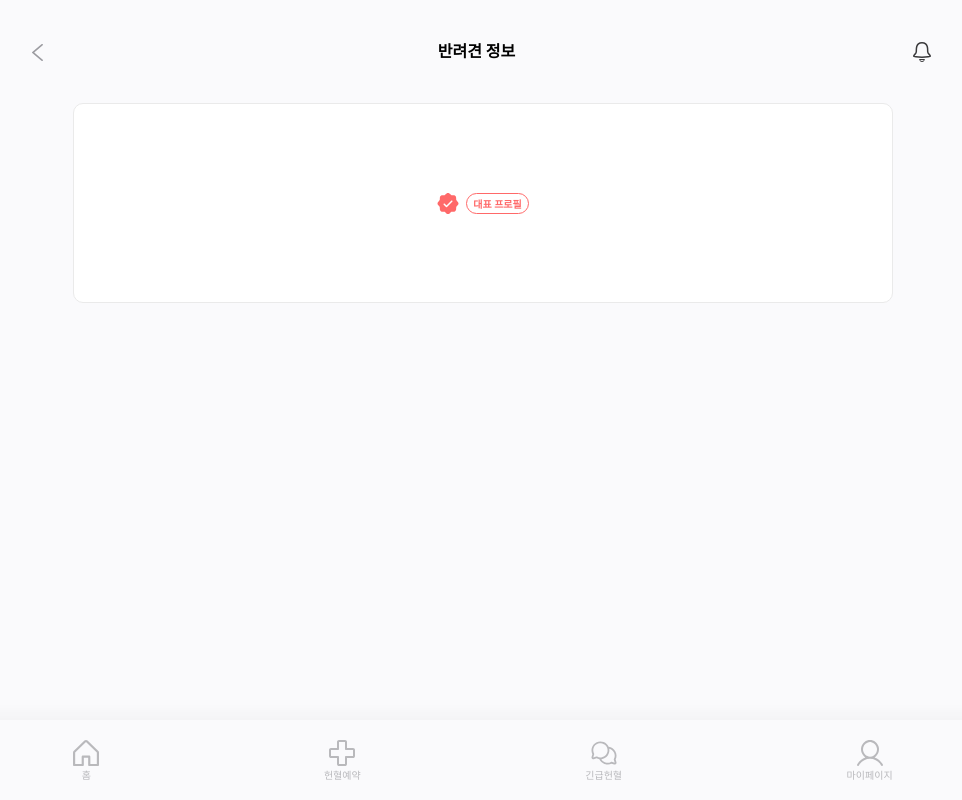
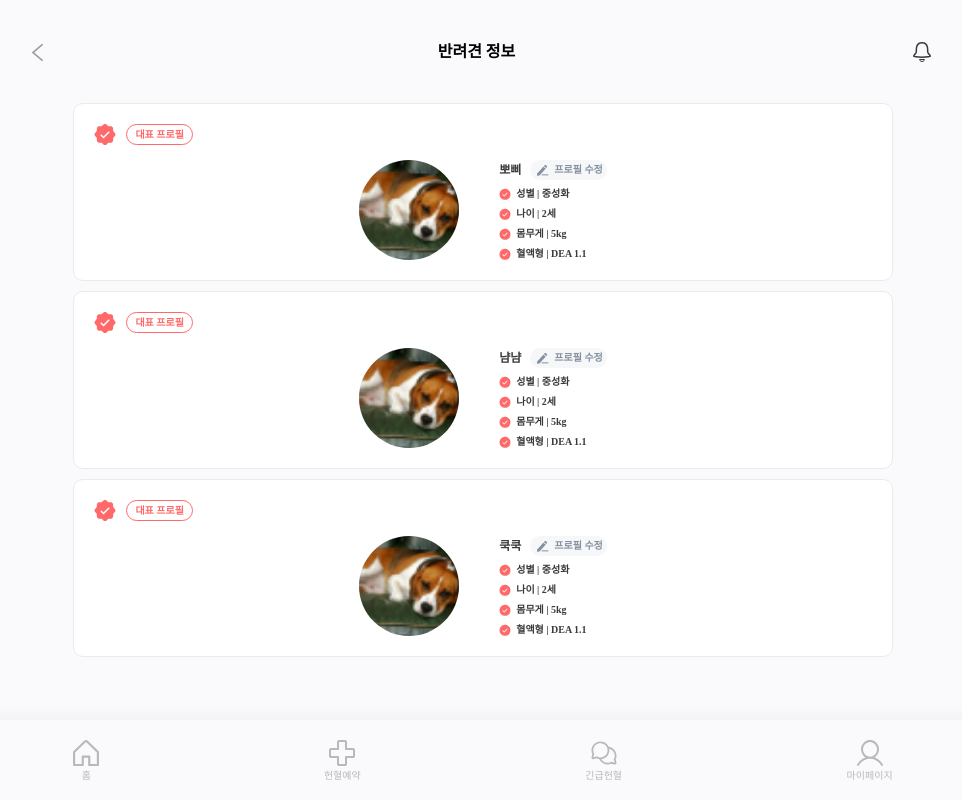
Before and after one commit to LikeLion-at-DGU/2024-hackathon-3-sharedog-frontend, a React (Vite) app: page /petinfo in a window 1280 px wide. Shown: the whole page, without its empty margins (157-1119 px from the left). Built offline with nearby package versions, Linux system fonts and the light colour scheme; no server answers.

Commit message:
feat:반려견 정보 등록 페이지 완성

```diff
--- a/src/components/myPageComponent/PetInfoCard.jsx
+++ b/src/components/myPageComponent/PetInfoCard.jsx
@@ -1,44 +1,45 @@
+import React from "react";
 import styled from "styled-components";
-import CheckMyPageSVG from "../../assets/icons/checkMyPage.svg?react"; // SVG 파일 가져오기
-import Check2MyPageSVG from "../../assets/icons/check2MyPage.svg?react"; // SVG 파일 가져오기
+import CheckMyPageSVG from "../../assets/icons/checkMyPage.svg?react";
+import Check2MyPageSVG from "../../assets/icons/check2MyPage.svg?react";
+import EditMyPageSVG from "../../assets/icons/editMyPage.svg?react"; // SVG 파일 가져오기
+import { useNavigate } from "react-router-dom"; // useNavigate 훅 가져오기
+import dummyPetInfo from "../../data/dummyPetInfo"; // 더미 데이터 가져오기
 
 export const Wrapper = styled.div`
   display: flex;
   justify-content: center;
   align-items: center;
   width: 100%;
-  height: 25vh;
   font-size: 20px;
   font-family: SUIT, sans-serif;
   font-weight: 800;
   flex-direction: column;
   margin: 3px;
+  gap: 10px;
 `;
 
 export const PetInfoBox = styled.div`
   width: 80%;
-  height: 25vh;
   display: flex;
-  justify-content: center;
-  align-items: center;
+  flex-direction: column; // Ensuring content stacks vertically
   border-radius: 10px;
   border: 1px solid var(--Color-Gray-Gray01, #eaeaea);
   background: #fff;
+  padding: 20px; // Added padding for spacing
+  gap: 15px; // Gap between elements
 `;
 
 export const MainProfileBox = styled.div`
-  display: inline-flex;
-  justify-content: center;
-  align-items: center;
-  gap: 7px;
+  display: flex;
+  gap: 10px;
 `;
 
 export const MainProfile = styled.div`
   display: flex;
-  padding: 2px 6px;
+  padding: 4px 8px; // Adjusted padding
   justify-content: center;
   align-items: center;
-  gap: 10px;
   border-radius: 30px;
   border: 0.5px solid var(--Red-Red04, #ff6969);
   background: #fff;
@@ -46,38 +47,132 @@ export const MainProfile = styled.div`
   color: var(--Red-Red04, #ff6969);
   font-family: SUIT;
   font-size: 10px;
-  font-style: normal;
   font-weight: 600;
-  line-height: normal;
+`;
+
+export const InfoTextBox = styled.div`
+  display: flex;
+  flex-direction: row; // Elements arranged horizontally
+  align-items: center;
+  justify-content: center;
+  gap: 40px;
 `;
 
 export const PetImg = styled.div`
   display: flex;
-  justify-content: flex-end;
+  justify-content: center;
   align-items: center;
-  border-radius: 194.199px;
+  overflow: hidden; // Ensures the image fits within the border-radius
+  width: 100px; // Set a fixed size for the image container
+  height: 100px;
+  border-radius: 50%; // Make it circular
   background: var(--Gray-White, #fff);
+
+  img {
+    width: 100%;
+    height: 100%;
+    object-fit: cover; // Ensures the image covers the container
+  }
+`;
+
+export const InfoList = styled.div`
+  display: flex;
+  flex-direction: column;
+  gap: 8px;
+
+  color: var(--Gray-Gray03, #3a3a3c);
+  font-family: SUIT;
+  font-size: 10px;
+  font-weight: 600;
 `;
 
 export const NameBox = styled.div`
   display: flex;
-  align-items: flex-start;
+  align-items: center;
+  flex-direction: row;
   gap: 9px;
-  align-self: stretch;
+  font-size: 12px;
+  font-weight: bold;
+`;
+
+export const InfoListDetail = styled.div`
+  display: flex;
+  align-items: center;
+  gap: 5px;
+  font-size: 10px;
+  color: var(--Gray-Gray03, #3a3a3c);
+`;
+
+export const Editbtn = styled.button`
+  display: flex;
+  align-items: center;
+  padding: 2px 4px;
+  justify-content: center; /* 버튼 내용 중앙 정렬 */
+  gap: 4px;
+
+  border-radius: 10px;
+  border-style: none;
+  background: var(--Grayscale-Gray100, #f6f7f8);
+
+  color: var(--Grayscale-Gray400, #8490a0);
+  font-family: Pretendard;
+  font-size: 10px;
+  font-style: normal;
+  font-weight: 600;
+  line-height: 100%; /* 10px */
 `;
 
 const PetInfoCard = () => {
+  const navigate = useNavigate(); // useNavigate 훅 초기화
+
+  // Editbtn 클릭 핸들러
+  const handleEditClick = () => {
+    navigate("/PetEdit"); // petedit 경로로 이동
+  };
+
   return (
     <Wrapper>
-      <PetInfoBox>
-        <MainProfileBox>
-          <CheckMyPageSVG />
-          <MainProfile>대표 프로필</MainProfile>
-        </MainProfileBox>
-      </PetInfoBox>
+      {dummyPetInfo.map((pet) => (
+        <PetInfoBox key={pet.id}>
+          <MainProfileBox>
+            <CheckMyPageSVG />
+            <MainProfile>대표 프로필</MainProfile>
+          </MainProfileBox>
+          <InfoTextBox>
+            <PetImg>
+              <img src={pet.image} alt={`${pet.name} Info`} />
+            </PetImg>
+            <InfoList>
+              <NameBox>
+                {pet.name}
+                <Editbtn onClick={handleEditClick}>
+                  <EditMyPageSVG />
+                  프로필 수정
+                </Editbtn>
+              </NameBox>
+              <InfoListDetail>
+                <Check2MyPageSVG />
+                <div>성별 | {pet.gender}</div>
+              </InfoListDetail>
+              <InfoListDetail>
+                <Check2MyPageSVG />
+                <div>나이 | {pet.age}</div>
+              </InfoListDetail>
+              <InfoListDetail>
+                <Check2MyPageSVG />
+                <div>몸무게 | {pet.weight}</div>
+              </InfoListDetail>
+              <InfoListDetail>
+                <Check2MyPageSVG />
+                <div>혈액형 | {pet.blood}</div>
+              </InfoListDetail>
+            </InfoList>
+          </InfoTextBox>
+        </PetInfoBox>
+      ))}
     </Wrapper>
   );
 };
 
 export default PetInfoCard;
-export { CheckMyPageSVG, Check2MyPageSVG };
+export { CheckMyPageSVG, Check2MyPageSVG, EditMyPageSVG };
```
Also changed, not shown: src/assets/images/DogInfo.png (added).
